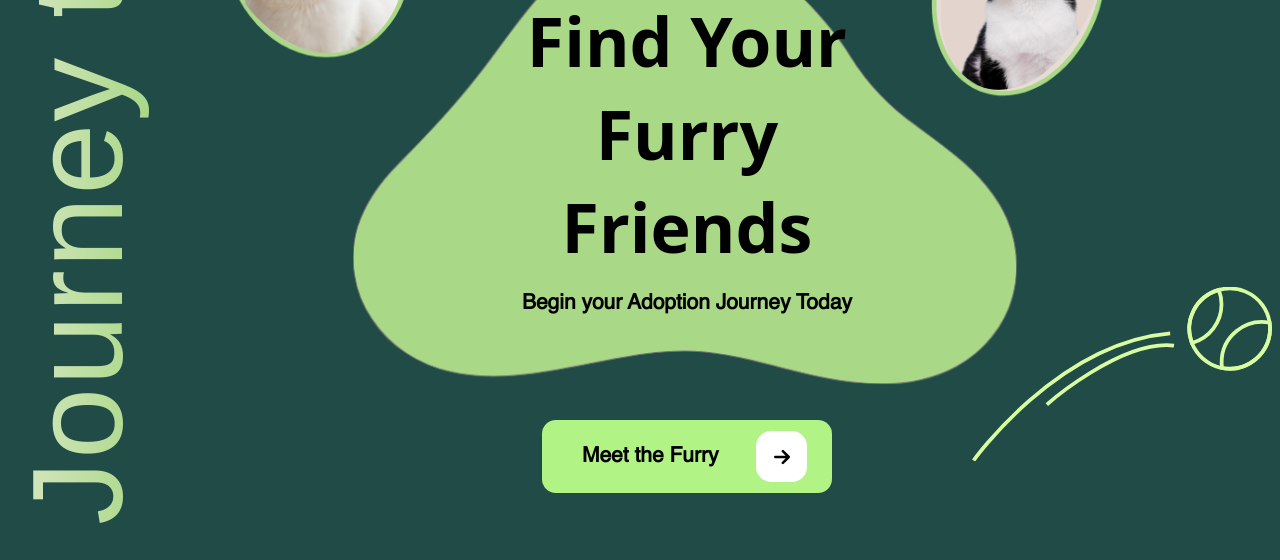
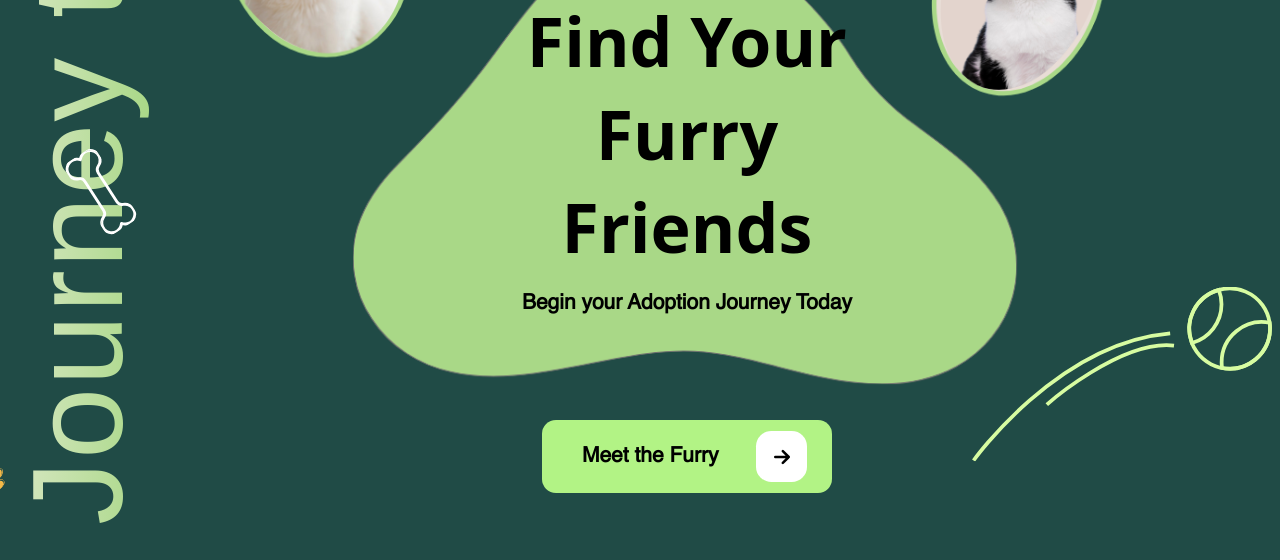
Before and after one commit to vidwanns/the_rescue_tails, a Next.js app: page / in a window 1280 px wide. Shown: the part 4000-4560 px from the top of the page. Built offline with nearby package versions, Linux system fonts and the light colour scheme.

Commit message:
Update fourthSection.css

```diff
--- a/src/app/styles/component/fourthSection/fourthSection.css
+++ b/src/app/styles/component/fourthSection/fourthSection.css
@@ -179,8 +179,8 @@
 
 .top-left-icon {
   position: relative;
-  top: 15%;
-  right: 7%;
+  top: 155px;
+  left: 60px;
   width: 50px;
   height: auto;
   z-index: 3;
@@ -191,8 +191,8 @@
 
 .bottom-left-icon {
   position: relative;
-  top: 42%;
-  right: 16%;
+  top: 442px;
+  left: -100px;
   width: 50px;
   height: auto;
   z-index: 3;
```
